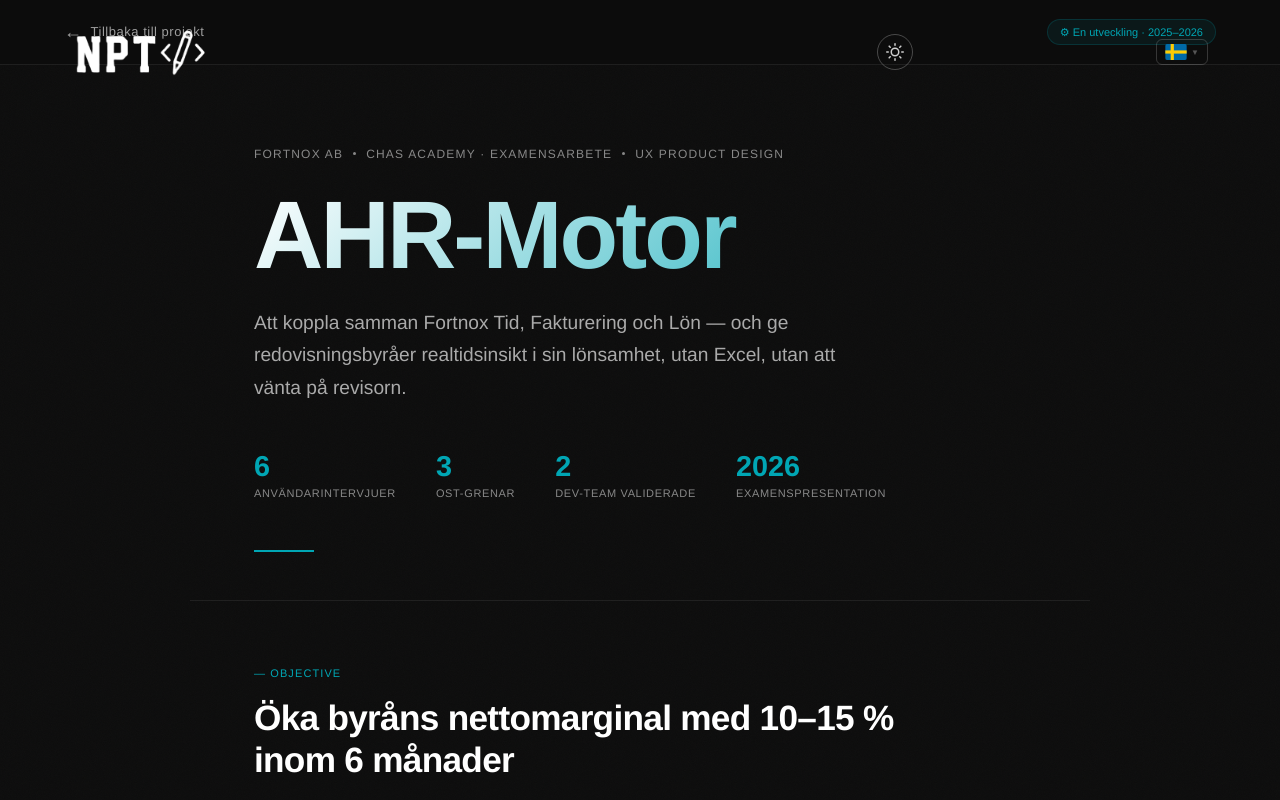
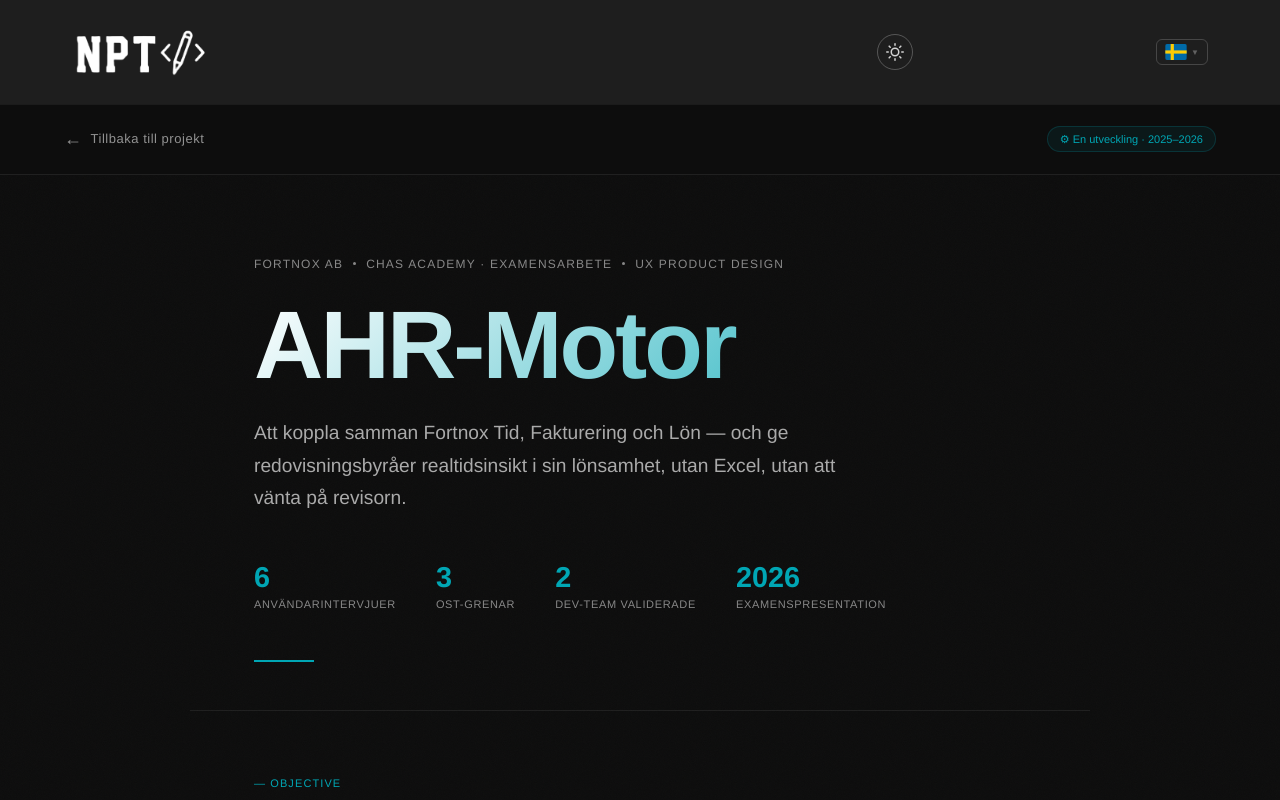
Before and after one commit to LordNelson83/Nelson_Portfolio, a React (Vite) app: page /ahr-motor in a window 1280 px wide. Shown: the top 800 px of the page. Built offline with nearby package versions, Linux system fonts and the light colour scheme; a web font is replaced by a local one.

Commit message:
fix: navbar respects theme in all pages, cs-nav positioning fixed

```diff
--- a/src/components/Navbar.css
+++ b/src/components/Navbar.css
@@ -21,6 +21,14 @@
   top: 0;
   left: 0;
   background: transparent;
+}
+
+/* Dark mode en páginas internas — sticky con fondo oscuro */
+:root[data-theme="dark"] .navbar--dark:not([style*="position: absolute"]) {
+  position: sticky;
+  top: 0;
+  background-color: #1e1e1e;
+  box-shadow: 0 1px 0 rgba(255,255,255,0.06);
 }
 
 .navbar--light {
@@ -70,6 +78,14 @@
 .nav-link--light { color: var(--nav-link); }
 .nav-link--dark:hover  { color: var(--accent); }
 .nav-link--light:hover { color: var(--nav-link-hover); }
+
+/* Forzar visibilidad en light mode */
+:root[data-theme="light"] .nav-link--light {
+  color: rgba(20,20,20,0.75);
+}
+:root[data-theme="light"] .nav-link--dark {
+  color: rgba(20,20,20,0.75);
+}
 
 .active-link {
   color: #ffa205 !important;
--- a/src/components/Navbar.jsx
+++ b/src/components/Navbar.jsx
@@ -68,7 +68,7 @@
   }, [langOpen]);
 
   return (
-    <nav className={`navbar ${isHome ? "navbar--dark" : "navbar--light"}`}>
+    <nav className={`navbar ${isHome || theme === "dark" ? "navbar--dark" : "navbar--light"}`}>
 
       {/* Logo */}
       <Link to="/" className="navbar-logo">
@@ -94,7 +94,7 @@
             key={to}
             to={to}
             className={({ isActive }) =>
-              `nav-link ${isHome ? "nav-link--dark" : "nav-link--light"} ${isActive ? "active-link" : ""}`
+              `nav-link nav-link--${isHome || theme === "dark" ? "dark" : "light"} ${isActive ? "active-link" : ""}`
             }
           >
             {label}
@@ -103,7 +103,7 @@
 
         {/* Selector de idioma — visible también dentro del menú mobile */}
         <div
-          className={`lang-switcher lang-switcher--mobile ${isHome ? "lang-switcher--dark" : "lang-switcher--light"}`}
+          className={`lang-switcher lang-switcher--mobile ${isHome || theme === "dark" ? "lang-switcher--dark" : "lang-switcher--light"}`}
           onClick={e => { e.stopPropagation(); setLangOpen(o => !o); }}
         >
           <span className="lang-current">
@@ -133,7 +133,7 @@
 
       {/* Botón Dark/Light toggle */}
       <button
-        className={`theme-toggle ${isHome ? "theme-toggle--dark" : "theme-toggle--light"}`}
+        className={`theme-toggle ${isHome || theme === "dark" ? "theme-toggle--dark" : "theme-toggle--light"}`}
         onClick={toggleTheme}
         aria-label={theme === "dark" ? "Aktivera ljust läge" : "Aktivera mörkt läge"}
         title={theme === "dark" ? "Light mode" : "Dark mode"}
@@ -161,7 +161,7 @@
 
       {/* Selector de idioma desktop — fuera del menú mobile */}
       <div
-        className={`lang-switcher lang-switcher--desktop ${isHome ? "lang-switcher--dark" : "lang-switcher--light"}`}
+        className={`lang-switcher lang-switcher--desktop ${isHome || theme === "dark" ? "lang-switcher--dark" : "lang-switcher--light"}`}
         onClick={e => { e.stopPropagation(); setLangOpen(o => !o); }}
       >
         <span className="lang-current">
@@ -190,7 +190,7 @@
 
       {/* Botón hamburguesa — solo mobile */}
       <button
-        className={`navbar-burger ${menuOpen ? "navbar-burger--open" : ""} ${isHome ? "navbar-burger--dark" : "navbar-burger--light"}`}
+        className={`navbar-burger ${menuOpen ? "navbar-burger--open" : ""} ${isHome || theme === "dark" ? "navbar-burger--dark" : "navbar-burger--light"}`}
         onClick={() => setMenuOpen(o => !o)}
         aria-label={menuOpen ? "Stäng meny" : "Öppna meny"}
         aria-expanded={menuOpen}
--- a/src/pagesCSS/AhrMotorCase.css
+++ b/src/pagesCSS/AhrMotorCase.css
@@ -49,24 +49,21 @@
 
 /* ── Nav ── */
 .cs-nav {
-  position: sticky;
-  top: 0;
-  z-index: 10;
+  position: relative;
+  z-index: 1;
   display: flex;
   align-items: center;
   justify-content: space-between;
-  padding: 1rem 4rem;
+  padding: 1.2rem 4rem;
   border-bottom: 1px solid var(--cs-border);
-  background: rgba(13, 13, 13, 0.92);
-  backdrop-filter: blur(12px);
-  -webkit-backdrop-filter: blur(12px);
+  background: var(--cs-bg);
 }
 
 .cs-back {
   display: inline-flex;
   align-items: center;
   gap: 8px;
-  color: rgba(255,255,255,0.6);
+  color: rgba(255,255,255,0.55);
   text-decoration: none;
   font-size: 13px;
   font-weight: 500;
```
